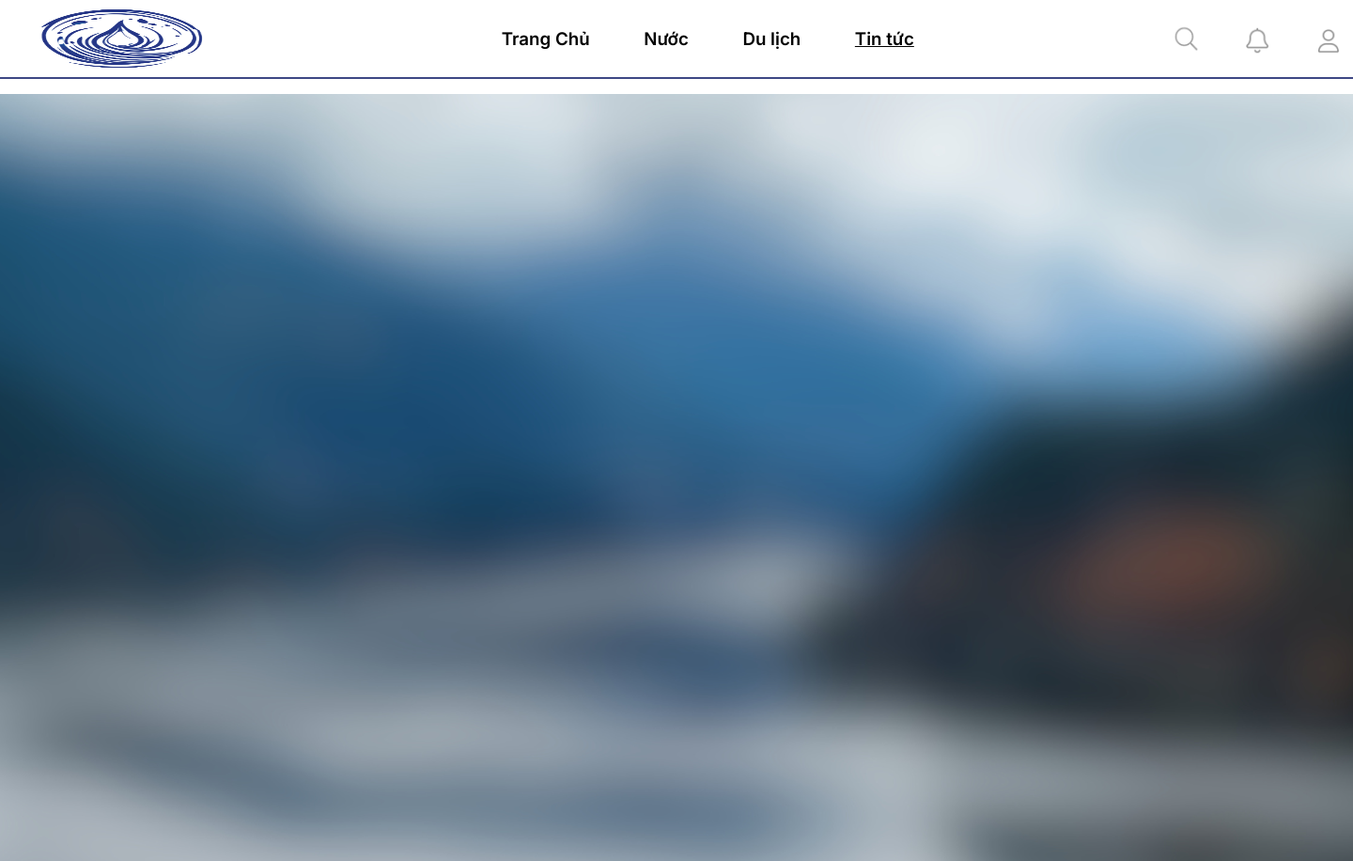
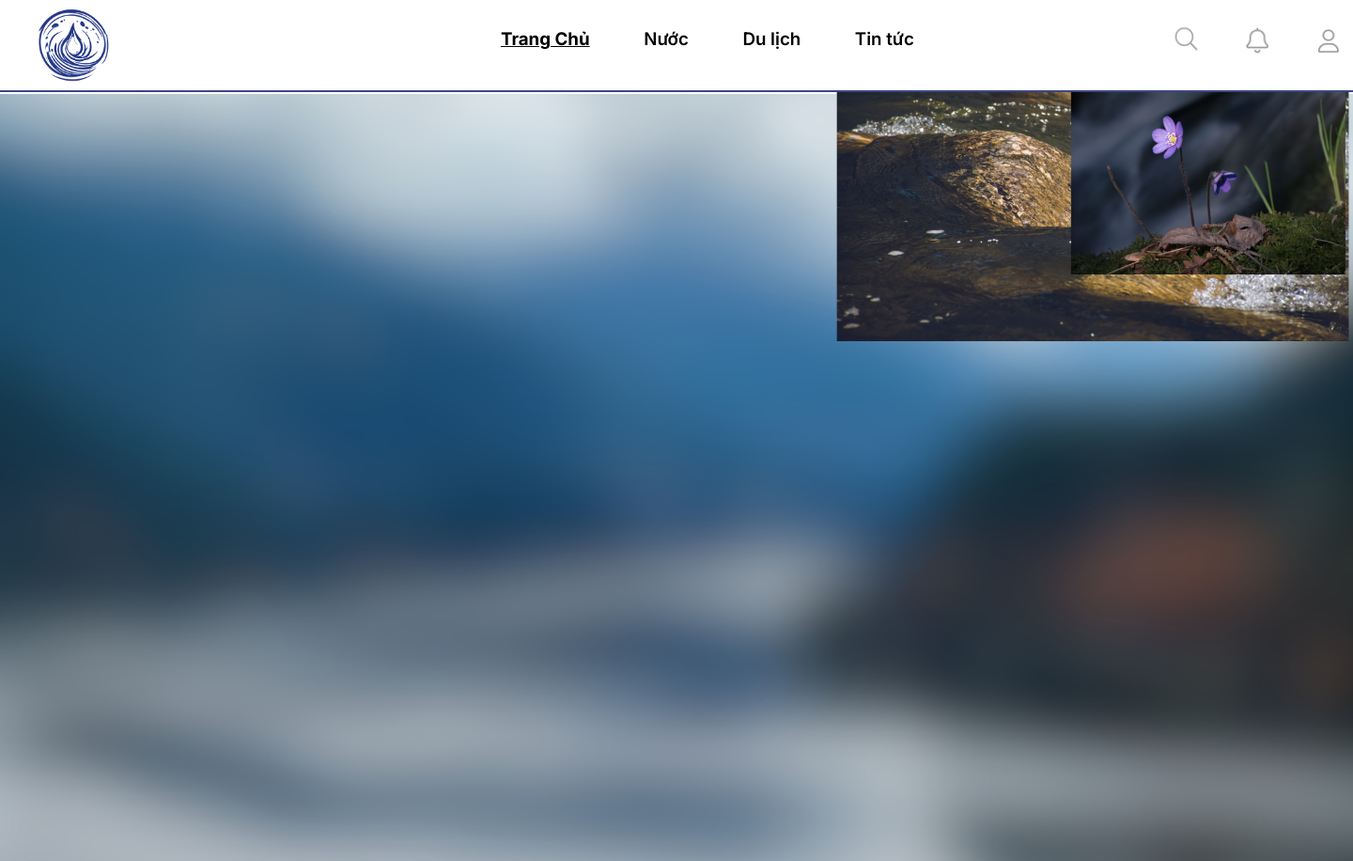
Before and after one commit to suzhentxt/QBST, a PHP site: page /QBST-main/ in a window 1440 px wide. Shown: the top 916 px of the page at 94% size. Run offline with PHP 8.4, Linux system fonts and the light colour scheme; some libraries are stand-ins or nearby versions; some web fonts are replaced.

Commit message:
Add files via upload

```diff
--- a/index.php
+++ b/index.php
@@ -51,13 +51,13 @@
         <section class = "navigation" id = "navigation">
                 <nav>
                     <div class = "navigation_bar" id = "navigation_bar">
-                    <img src="css/images/logo.png" style = "width: 12.5vw; height: 4.5vw;" onclick="location.href='{{url_for('home_page')}}';">
+                        <img src="css/images/logo.png" onclick="location.href='{{url_for('home_page')}}';">
                         <div class = "navigation_keys">
                             <div class = "subjects">
-                            <p><a href = "index.php" title = "Trang Chủ" style = "text-decoration: none; color: #000000;">Trang Chủ</a></p>
+                                <p id="current"><a href = "index.php" title = "Trang Chủ" style = "text-decoration: none; color: #000000;">Trang Chủ</a></p>
                                 <p><a href = "water.php" title = "Nước" style = "text-decoration: none; color: #000000;">Nước</a></p>
                                 <p><a href = "travel.php" title = "Du lịch" style = "text-decoration: none; color: #000000;">Du lịch</a></p>
-                            <p><a href = "news.php" title = "Tin tức" style = "text-decoration: none; color: #000000;"><u>Tin tức</u></a></p>
+                                <p><a href = "news.php" title = "Tin tức" style = "text-decoration: none; color: #000000;">Tin tức</a></p>
                             </div>
                             <div class = "tools" id = "tools">
                                 <img src = "css/images/search.png" alt="search icon" style = "width: 2vw" id = "search_engine"></a>
@@ -75,14 +75,14 @@
                         <p class = "">Bảo vệ thiên nhiên - Du lịch bền vững</p>
                         <p class = "">Biết được những gì đang xảy ra và ở đâu là chìa khoá để hiểu về môi trường sống của chúng ta và hành động</p>
                         <p class = "">Tìm hiểu thêm →</p>
-                    <img src="css/images/homepage2.png">
-                    <img src="css/images/homepage3.png">
+                        <img id="img2" src="css/images/homepage3.png">
+                        <img id="img1" src="css/images/homepage2.png">
                     </div>
                 </div>
             </section>
             <footer>
             <div class = "footer" id = "footer">
-                <img src="css/images/logo.png" alt="logo" style = "width: 19vw; height: 6.5vw; margin-top: 1.3vw">
+                <img src="css/images/logo.png" alt="logo" style = "width: 10vw; margin-top: 1.3vw">
                 <div class = "subjects_footer" id = "subjects_footer">
                     <div class = "first" id = "first">
                         <p>Trang chủ</p>
--- a/travel.php
+++ b/travel.php
@@ -51,12 +51,12 @@
         <section class = "navigation" id = "navigation">
                 <nav>
                     <div class = "navigation_bar" id = "navigation_bar">
-                    <img src="css/images/logo.png" style = "width: 12.5vw; height: 4.5vw;" onclick="location.href='{{url_for('home_page')}}';">
+                        <img src="css/images/logo.png" onclick="location.href='{{url_for('home_page')}}';">
                         <div class = "navigation_keys">
                             <div class = "subjects">
                                 <p><a href = "index.php" title = "Trang Chủ" style = "text-decoration: none; color: #000000;">Trang Chủ</a></p>
                                 <p><a href = "water.php" title = "Nước" style = "text-decoration: none; color: #000000;">Nước</a></p>
-                            <p><a href = "travel.php" title = "Du lịch" style = "text-decoration: none; color: #000000;"><u>Du lịch</u></a></p>
+                                <p id="current"><a href = "travel.php" title = "Du lịch" style = "text-decoration: none; color: #000000;">Du lịch</a></p>
                                 <p><a href = "news.php" title = "Tin tức" style = "text-decoration: none; color: #000000;">Tin tức</a></p>
                             </div>
                             <div class = "tools" id = "tools">
@@ -151,7 +151,7 @@
         </section>
         <footer>
             <div class = "footer" id = "footer">
-                <img src="css/images/logo.png" alt="logo" style = "width: 19vw; height: 6.5vw; margin-top: 1.3vw">
+                <img src="css/images/logo.png" alt="logo" style = "width: 10vw; margin-top: 1.3vw">
                 <div class = "subjects_footer" id = "subjects_footer">
                     <div class = "first" id = "first">
                         <p>Trang chủ</p>
```
Also changed, not shown: news.php (+4 -3 lines), water.php (+6 -6 lines), 1 other file. Lines whose indentation alone changed are shown as unchanged.
